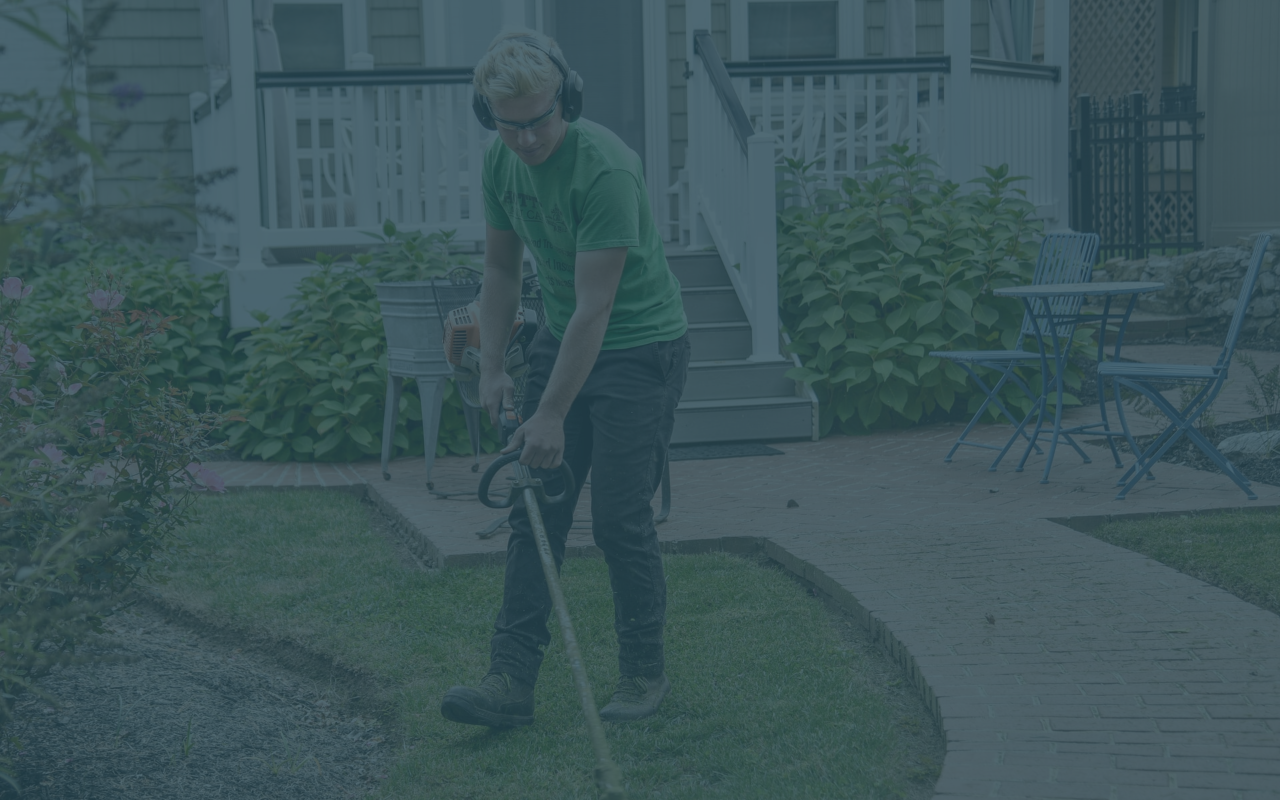
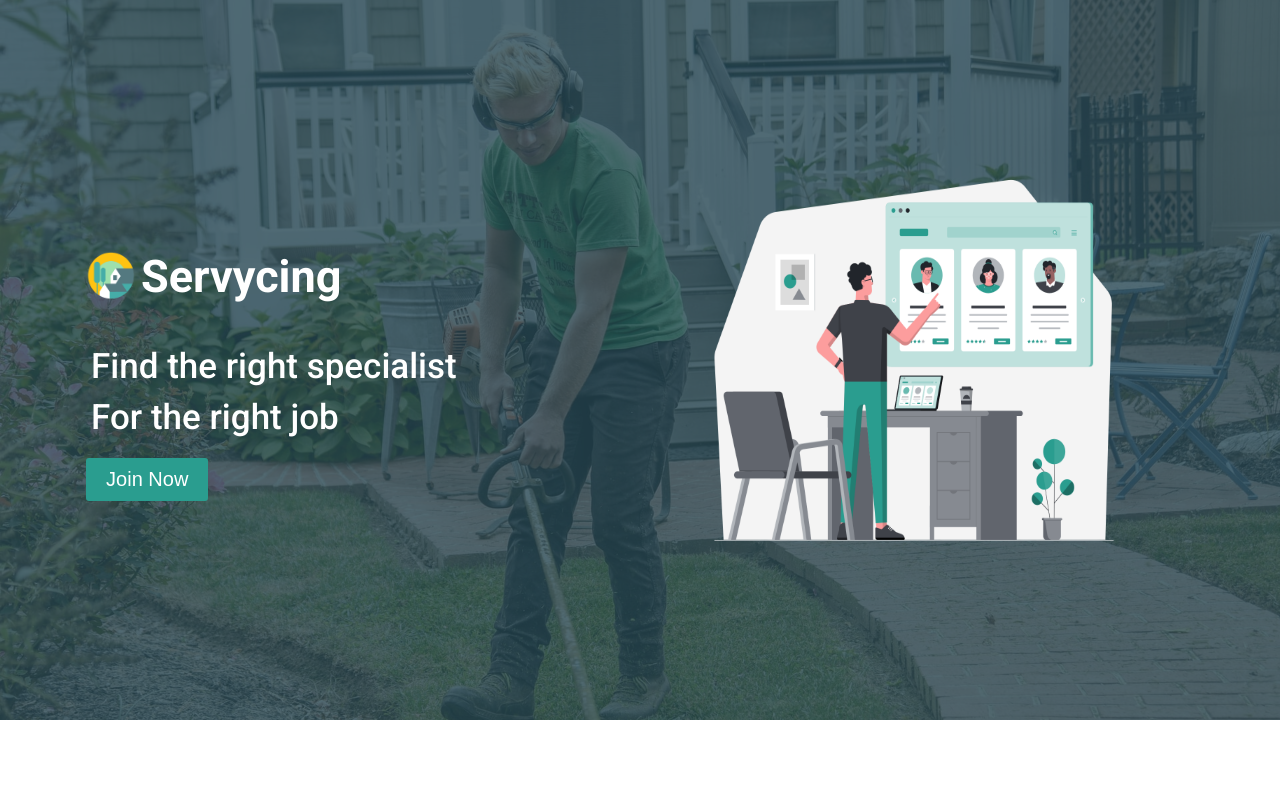
Before and after one commit to saeedeyvazy/servycing, a React (Create React App) app: page / in a window 1280 px wide. Built offline with nearby package versions, Linux system fonts and the light colour scheme.

Commit message:
Add TopSectionContainer :star:

```diff
--- /dev/null
+++ b/src/components/BrandLogo/index.jsx
@@ -0,0 +1,30 @@
+import React from 'react'
+import styled from 'styled-components'
+import { IMAGES } from '../../constants/images'
+
+const BrandLogoContainer = styled.div`
+	display: flex;
+	align-items: center;
+	img {
+		width: 50px;
+		height: 50px;
+	}
+`
+
+const Title = styled.h1`
+	color: #fff;
+	font-weight: 700;
+	margin-left: 5px;
+	font-size: 45px;
+`
+
+function BrandLogo() {
+	return (
+		<BrandLogoContainer>
+			<img src={IMAGES.LOGO} alt='logo'></img>
+			<Title>Servycing</Title>
+		</BrandLogoContainer>
+	)
+}
+
+export default BrandLogo
--- /dev/null
+++ b/src/components/Button/index.jsx
@@ -0,0 +1,20 @@
+import React from 'react'
+import styled from 'styled-components'
+
+const JoinButton = styled.button`
+	background-color: #2a9d8f;
+	border: none;
+	outline: none;
+	padding: 10px 20px;
+	color: #fff;
+	font-weight: 500px;
+	border-radius: 3px;
+	cursor: pointer;
+	font-size: 20px;
+`
+
+function Button({ children }) {
+	return <JoinButton>{children}</JoinButton>
+}
+
+export default Button
--- a/src/constants/images.js
+++ b/src/constants/images.js
@@ -1,3 +1,5 @@
 import LANDING from '../assets/images/landing.jpeg'
+import WORK from '../assets/images/Work only with the best.png'
+import LOGO from '../assets/images/logo.png'
 
-export const IMAGES = { LANDING }
+export const IMAGES = { LANDING, WORK, LOGO }
--- a/src/index.css
+++ b/src/index.css
@@ -1,6 +1,7 @@
+@import url('http://fonts.googleapis.com/css?family=Roboto:400,100,100italic,300,300italic,400italic,500,500italic,700,700italic,900italic,900');
 body {
 	margin: 0;
-  font-family: -apple-system, BlinkMacSystemFont, 'Segoe UI', 'Roboto', 'Oxygen',
+	font-family: 'Roboto', -apple-system, BlinkMacSystemFont, 'Segoe UI', 'Oxygen',
 		'Ubuntu', 'Cantarell', 'Fira Sans', 'Droid Sans', 'Helvetica Neue',
 		sans-serif;
 	-webkit-font-smoothing: antialiased;
@@ -11,3 +12,13 @@ code {
 	font-family: source-code-pro, Menlo, Monaco, Consolas, 'Courier New',
 		monospace;
 }
+
+html,
+body {
+	width: 100%;
+	height: 100%;
+}
+
+* {
+	box-sizing: border-box;
+}
--- a/src/pages/HomePage/TopSection.jsx
+++ b/src/pages/HomePage/TopSection.jsx
@@ -1,26 +1,75 @@
 import React from 'react'
 import styled from 'styled-components'
+import BrandLogo from '../../components/BrandLogo'
+import { Marginer } from '../../components/Marginer'
 import { IMAGES } from '../../constants/images'
-
+import JoinButton from '../../components/Button'
 const TopSectionContainer = styled.div`
 	width: 100%;
-	height: 800px;
+	height: 720px;
 	background-image: url(${IMAGES.LANDING});
 	object-fit: contain;
 	background-position: 0px -110px;
 	background-size: cover;
+	background-repeat: no-repeat;
 `
 
 const BackgroundFilter = styled.div`
 	width: 100%;
 	height: 100%;
 	background-color: rgba(38, 70, 83, 0.8);
+	display: flex;
+	flex-direction: column;
+`
+const TopSectionInnerContainer = styled.div`
+	width: 100%;
+	height: 100%;
+	display: flex;
+	align-items: center;
+	justify-content: space-around;
+`
+
+const StandoutImage = styled.div`
+	width: 35em;
+	height: 30em;
+	img {
+		width: 100%;
+		height: 100%;
+	}
+`
+const LogoContainer = styled.div`
+	display: flex;
+	flex-direction: column;
+	justify-content: center;
+	align-items: flex-start;
+	h3 {
+		color: #fff;
+		font-weight: 500;
+		font-size: 35px;
+		margin: 5px;
+	}
 `
 
 function TopSection() {
 	return (
 		<TopSectionContainer>
-			<BackgroundFilter />
+			<BackgroundFilter>
+				<TopSectionInnerContainer>
+					<LogoContainer>
+						<BrandLogo />
+						<Marginer direction='vertical' margin={8} />
+
+						<h3>Find the right specialist</h3>
+						<h3>For the right job</h3>
+
+						<Marginer direction='vertical' margin={15} />
+						<JoinButton>Join Now</JoinButton>
+					</LogoContainer>
+					<StandoutImage>
+						<img src={IMAGES.WORK} alt='best work'></img>
+					</StandoutImage>
+				</TopSectionInnerContainer>
+			</BackgroundFilter>
 		</TopSectionContainer>
 	)
 }
```
Also changed, not shown: src/assets/images/Work only with the best.png (added), src/assets/images/logo.png (added). Lines whose indentation alone changed are shown as unchanged.
